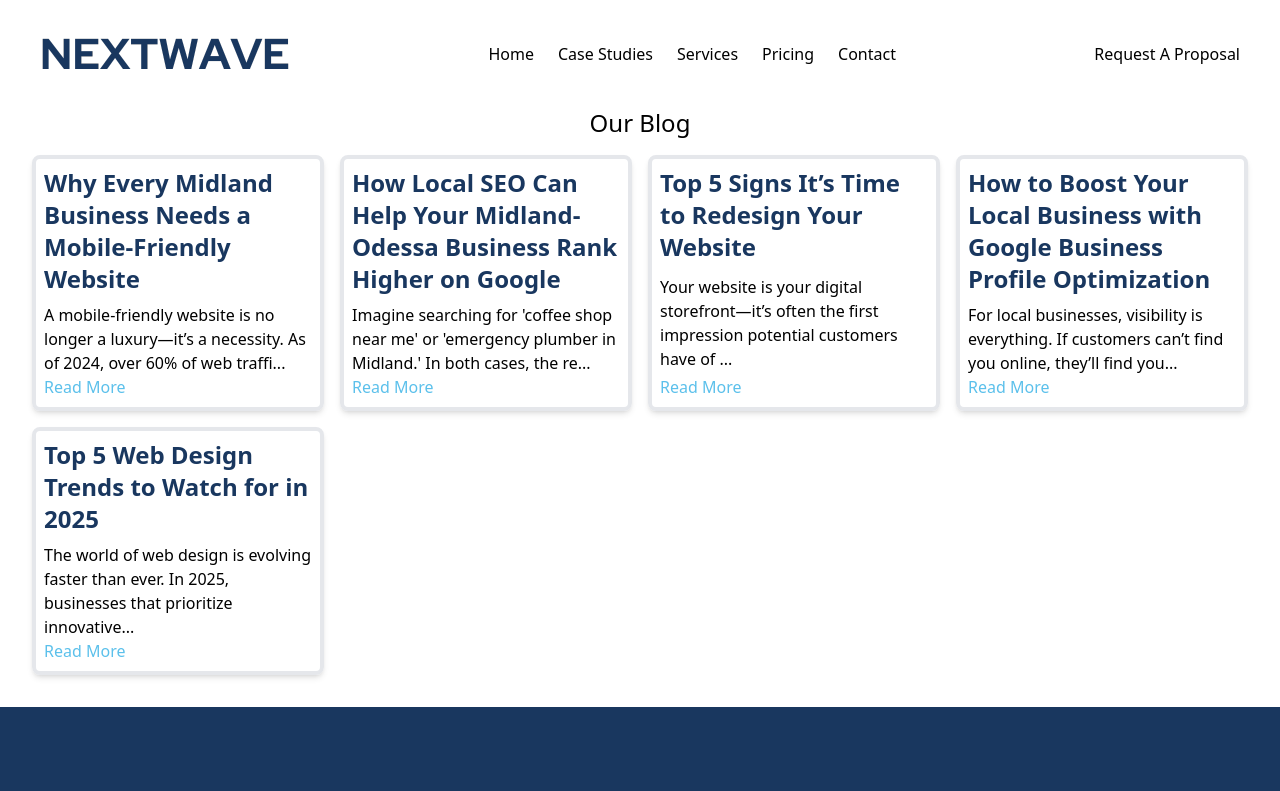
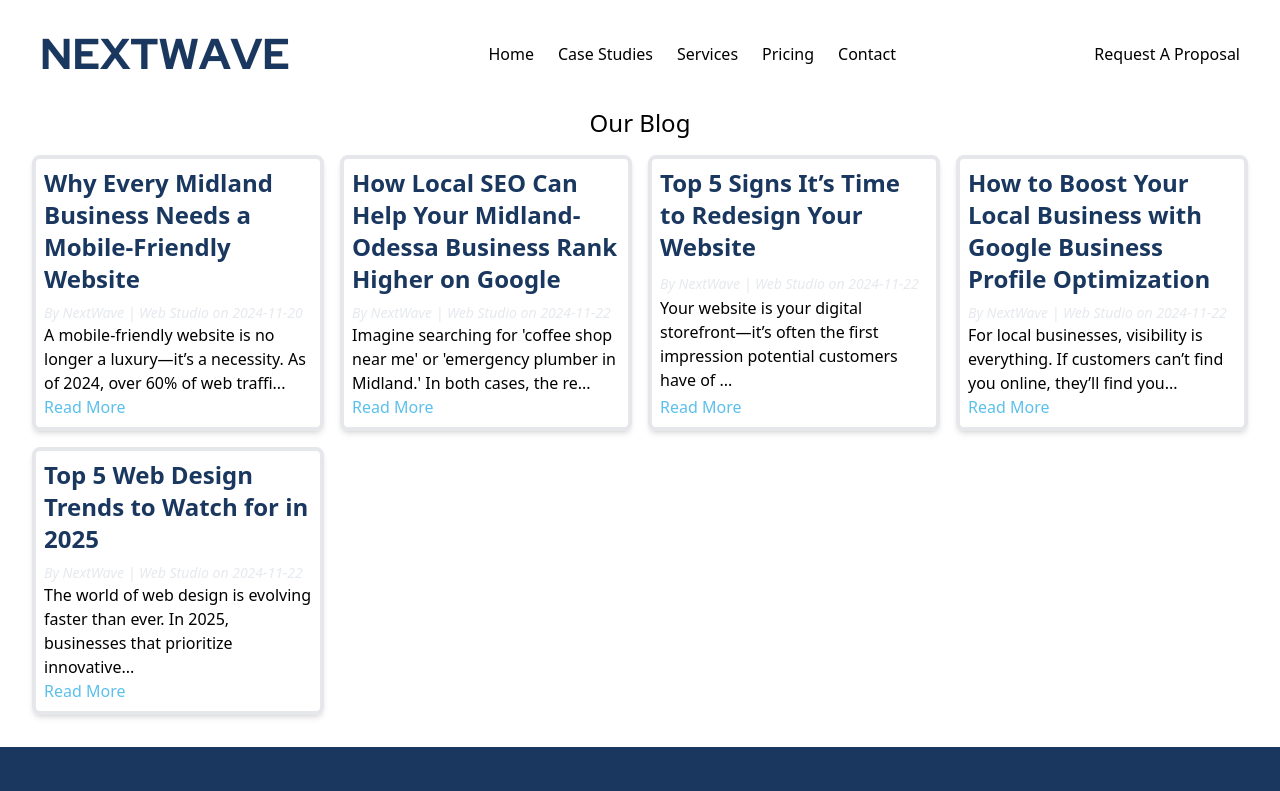
Before and after one commit to Parrasite9/nextwave, a React (Create React App) app: page /blogs in a window 1280 px wide. Shown: the top 791 px of the page. Built offline with nearby package versions, Linux system fonts and the light colour scheme.

Commit message:
Blog Cards are now clickable

```diff
--- a/src/Components/Blogs/BlogList.jsx
+++ b/src/Components/Blogs/BlogList.jsx
@@ -14,15 +14,29 @@ const BlogList = () => {
       <div className="px-8">
         <h1 className="header text-center text-2xl mb-4">Our Blog</h1>
         <div className="list__of__blogs grid grid-cols-2 gap-4 mb-8 lg:grid-cols-4">
-        {blogs.map((blog) => (
-          <div key={blog.id} className="blog-preview flex flex-col justify-between border-4 p-2 cursor-pointer hover:shadow-lg hover:shadow-gray-500/50 transition-shadow duration-200 card-bg rounded-lg shadow-md hover:shadow-lg">
-            <h2 className="font-bold text-lg font-bold text-soft-navy mb-2 md:text-xl lg:text-2xl">{blog.title}</h2>
-            {/* <p className="text-sm text-warm-gray italic">By {blog.author} on {blog.date}</p> */}
-            {/* Use blog.content.introduction instead */}
-            <p>{blog.content.introduction.substring(0, 100)}...</p>
-            <Link className="text-sky-blue" to={`/blog/${generateSlug(blog.title)}`}>Read More</Link>
-          </div>
-        ))}
+            {blogs.map((blog) => (
+                <div
+                    key={blog.id}
+                    className="relative blog-preview flex flex-col justify-between border-4 p-2 cursor-pointer hover:shadow-lg hover:shadow-gray-500/50 transition-shadow duration-200 card-bg rounded-lg shadow-md hover:shadow-lg"
+                >
+                    {/* Invisible Link Spanning Entire Card */}
+                    <Link
+                        to={`/blog/${generateSlug(blog.title)}`}
+                        className="absolute inset-0"
+                    >
+                        <span className="sr-only">{blog.title}</span> {/* Screen reader-only for accessibility */}
+                    </Link>
+                    {/* Card Content */}
+                    <h2 className="font-bold text-lg font-bold text-soft-navy mb-2 md:text-xl lg:text-2xl">
+                    {blog.title}
+                    </h2>
+                    <p className="text-sm text-warm-gray italic">By {blog.author} on {blog.date}</p>
+                    <p>{blog.content.introduction.substring(0, 100)}...</p>
+                    <Link className="text-sky-blue" to={`/blog/${generateSlug(blog.title)}`}>
+                    Read More
+                    </Link>
+                </div>
+            ))}
         </div>
       </div>
     );
```
